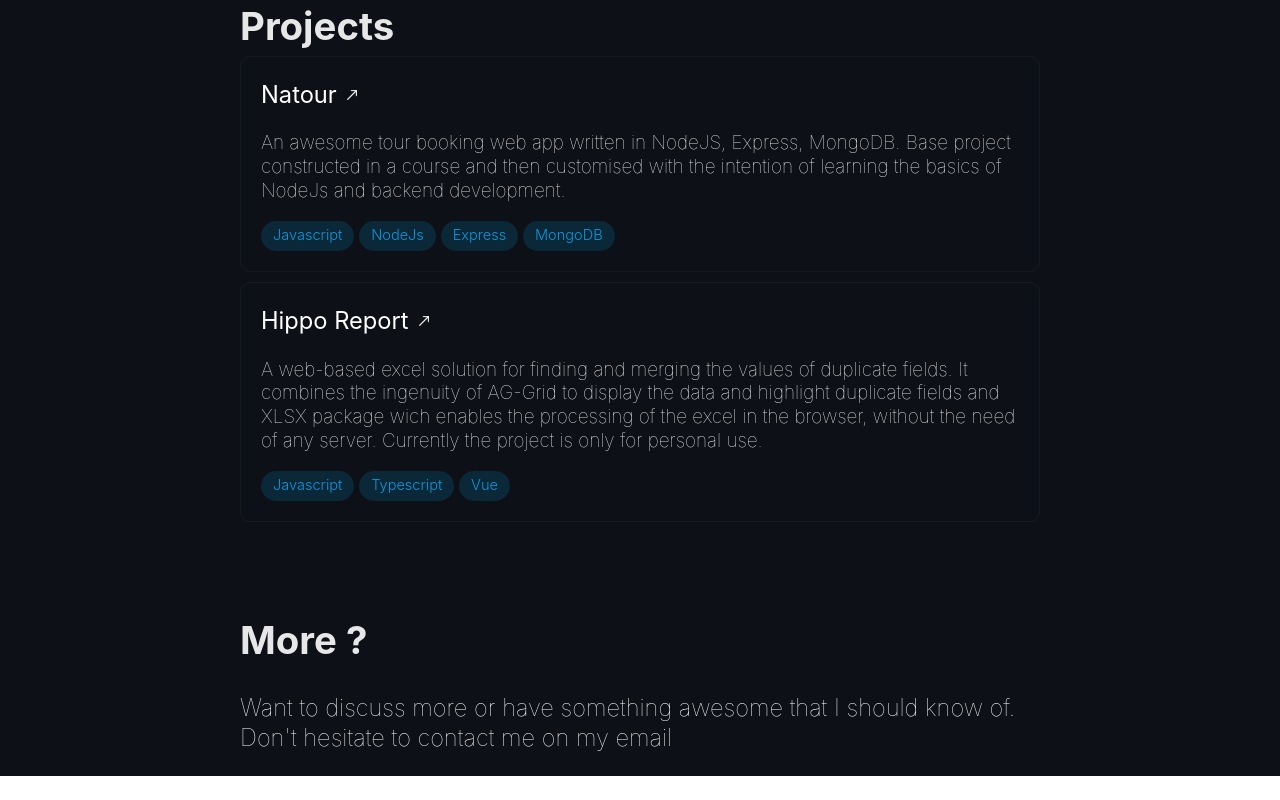
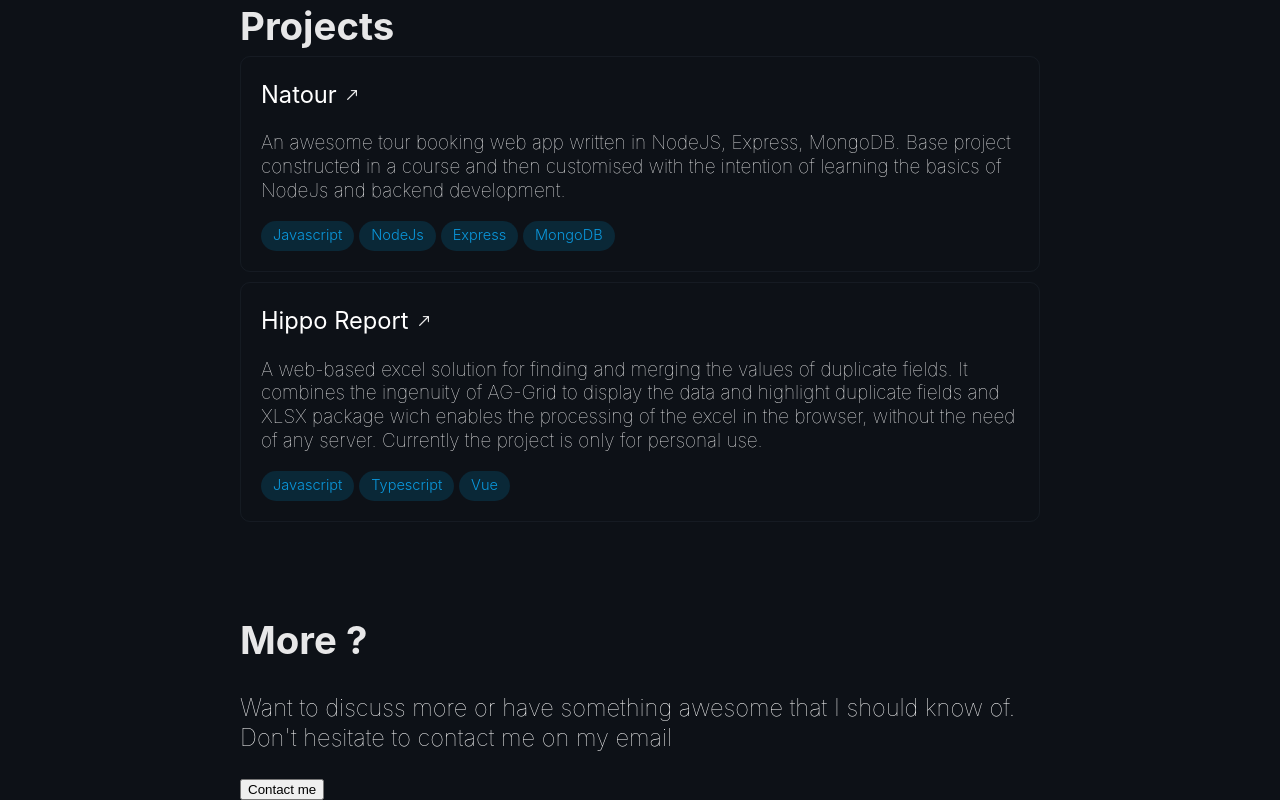
Before and after one commit to Popa-Andrei-Valentin/My_Portofolio, a React (Vite) app: page / in a window 1280 px wide. Shown: the part 1691-2491 px from the top of the page. Before the commit the page ends 2467 px from the top, so only its background shows below. Built offline with nearby package versions, Linux system fonts and the light colour scheme.

Commit message:
Add contact me button

```diff
--- a/src/components/Content/Content.jsx
+++ b/src/components/Content/Content.jsx
@@ -57,6 +57,7 @@ export default function Content () {
 						<h2>More ?</h2>
 						<div className='content-box'>
 							<p>Want to discuss more or have something awesome that I should know of. Don't hesitate to contact me on my email</p>
+							<button>Contact me</button>
 						</div>
 					</div>
 				</div>
```
